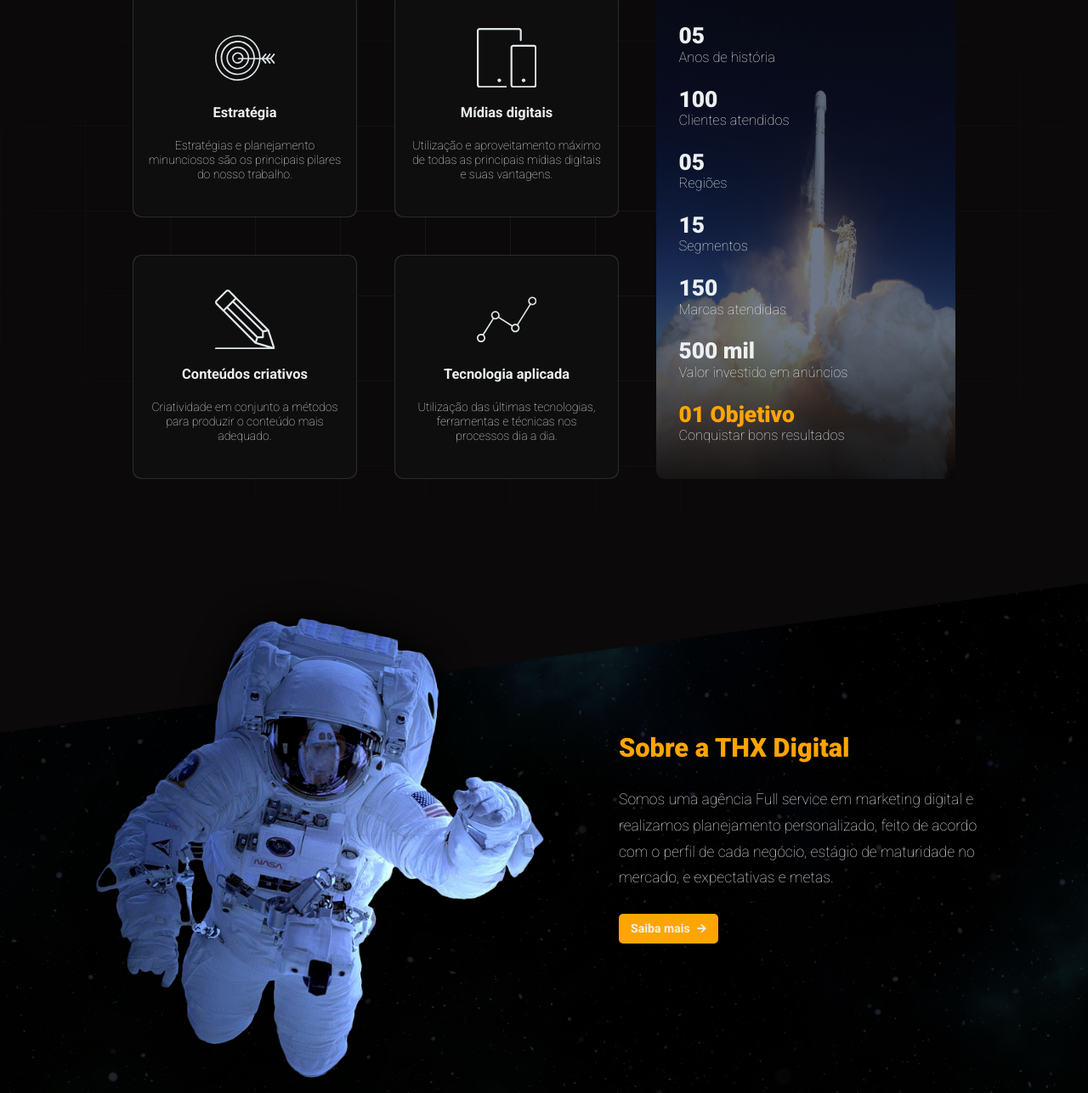
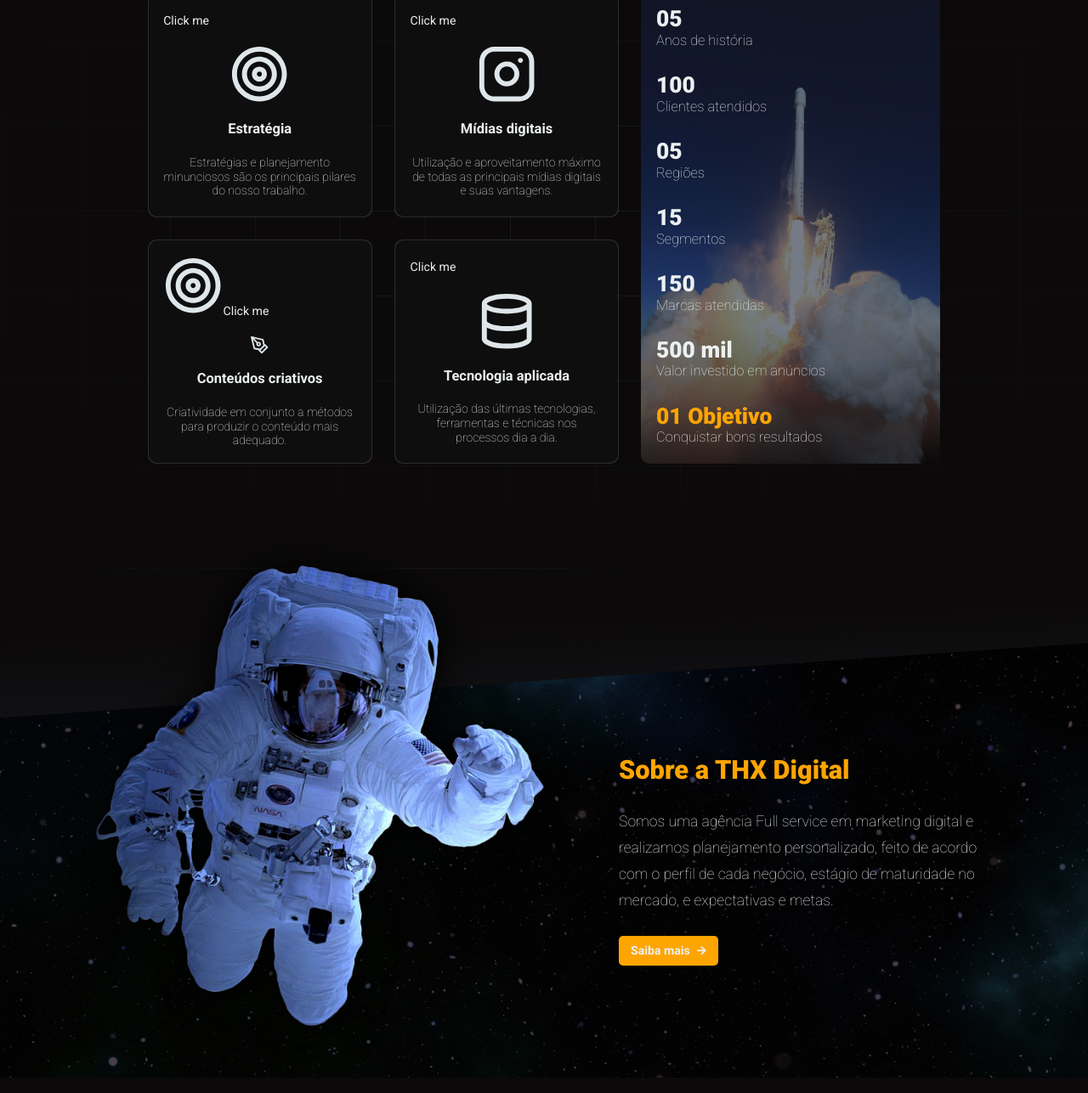
Before and after one commit to soustern/thx_digital, a website: page index.html in a window 1280 px wide. Shown: the part 929-2216 px from the top of the page at 85% size. Drawn offline with Linux system fonts and the light colour scheme.

Commit message:
Start card modal

```diff
--- a/index.html
+++ b/index.html
@@ -158,8 +158,9 @@
           <div id="card" class="services__list">
             <div class="modern-card">
               <div class="modern-card__content">
+                <p>Click me</p>
                 <svg>
-                  <use xlink:href="img/sprites.svg#icon-target"></use>
+                  <use xlink:href="img/sprites-alt.svg#icon-target"></use>
                 </svg>
                 <h3>Estratégia</h3>
                 <p class="paragraph">
@@ -170,8 +171,9 @@
             </div>
             <div class="modern-card">
               <div class="modern-card__content">
+                <p>Click me</p>
                 <svg>
-                  <use xlink:href="img/sprites.svg#icon-mobile"></use>
+                  <use xlink:href="img/sprites-alt.svg#icon-instagram"></use>
                 </svg>
                 <h3>Mídias digitais</h3>
                 <p class="paragraph">
@@ -182,8 +184,15 @@
             </div>
             <div class="modern-card">
               <div class="modern-card__content">
+                <p>
+                  <svg>
+                    <use
+                      xlink:href="img/sprites-alt.svg#icon-target"
+                    ></use></svg
+                  >Click me
+                </p>
                 <svg>
-                  <use xlink:href="img/sprites.svg#icon-pencil"></use>
+                  <use xlink:href="img/sprites-alt.svg#icon-pen-tool"></use>
                 </svg>
                 <h3>Conteúdos criativos</h3>
                 <p class="paragraph">
@@ -194,8 +203,9 @@
             </div>
             <div class="modern-card">
               <div class="modern-card__content">
+                <p>Click me</p>
                 <svg>
-                  <use xlink:href="img/sprites.svg#icon-linegraph"></use>
+                  <use xlink:href="img/sprites-alt.svg#icon-database"></use>
                 </svg>
                 <h3>Tecnologia aplicada</h3>
                 <p class="paragraph">
--- a/sass/base/_base.scss
+++ b/sass/base/_base.scss
@@ -5,7 +5,7 @@
 html {
   /* Other */
   font-size: 55%;
-  scroll-padding-top: 5rem;
+  scroll-padding-top: 20rem;
   background-color: var(--color-primary-700);
 
   /* Medias Queries - b
--- a/sass/base/_utilities.scss
+++ b/sass/base/_utilities.scss
@@ -9,7 +9,7 @@
   justify-content: center;
   padding: var(--padding-section);
   z-index: 0;
-  gap: 5rem;
+  gap: 3rem;
 
   /* Other */
   flex-wrap: wrap;
@@ -28,12 +28,12 @@
     */
 
     background-image: linear-gradient(
-        rgba($color-primary-400, 0.3) 1px,
+        rgba($color-primary-400, 0.45) 0.3px,
         transparent 1px
       ),
       linear-gradient(
         to right,
-        rgba($color-primary-400, 0.3) 1px,
+        rgba($color-primary-400, 0.45) 0.3px,
         var(--color-primary-700) 1px
       );
     background-size: 100px 100px;
--- a/sass/components/_cards.scss
+++ b/sass/components/_cards.scss
@@ -6,8 +6,9 @@
   --card-color: rgb(14, 14, 14);
 
   /* Display & Box Model */
-  width: 30rem;
-  height: 30rem;
+  //width: 30rem;
+  //height: 30rem;
+  padding: 15rem;
 
   /* Positioning */
   position: relative;
@@ -25,8 +26,7 @@
 
   @include responsive(big-desktop) {
     /* Display & Box Model */
-    width: 35rem;
-    height: 35rem;
+    padding: 20rem;
   }
 
   /*
@@ -100,6 +100,10 @@
     background-color: var(--card-color);
     border-radius: inherit;
 
+    p {
+      align-self: flex-start;
+    }
+
     svg {
       /* Display & Box Model */
       display: inline-block;
@@ -115,12 +119,6 @@
     ==========================================================================
     */
 
-      @include responsive(big-desktop) {
-        /* Display & Box Model */
-        height: 10rem;
-        width: 10rem;
-      }
-
       /*
     ==========================================================================
     MEDIA QUERIES - e
--- a/sass/layout/_about-us.scss
+++ b/sass/layout/_about-us.scss
@@ -15,7 +15,7 @@
 
     /* Positioning */
     justify-content: center;
-    padding: 20rem 0;
+    padding: 15rem 0;
     position: relative;
     gap: 10rem;
     z-index: 2;
@@ -24,7 +24,7 @@
     background-image: url("../img/about-us-alt.jpg");
     background-size: cover;
 
-    background-color: var(--color-primary-700);
+    background-color: lighten($color-primary-700, 5%);
     background-blend-mode: soft-light;
     overflow: visible;
 
@@ -42,7 +42,28 @@
 
       /* Other */
       background-color: var(--color-primary-700);
-      clip-path: polygon(0 0, 100% 0, 100% 0, 0 100%);
+      clip-path: polygon(0 0, 100% 0, 100% 50%, 0 100%);
+    }
+
+    &::after {
+      /* Display & Box Model */
+      content: "";
+      display: block;
+      height: 20rem;
+      width: 100%;
+
+      /* Positioning */
+      position: absolute;
+      left: 0;
+      top: 0;
+
+      /* Other */
+      background: linear-gradient(
+        178deg,
+        transparent 40%,
+        rgba($color-primary-400, 0.2)
+      );
+      clip-path: polygon(0 0, 100% 0, 100% 50%, 0 100%);
     }
 
     /*
@@ -147,6 +168,7 @@
     max-width: 50rem;
 
     /* Positioning */
+    margin-top: 10rem;
 
     /* Other */
   }
--- a/sass/layout/_our-numbers.scss
+++ b/sass/layout/_our-numbers.scss
@@ -9,9 +9,10 @@
 
   /* Positioning */
   align-self: stretch;
-  padding: 3rem;
+  padding: 2rem;
   flex-direction: column;
   justify-content: space-around;
+  gap: 3rem;
 
   position: relative;
   z-index: 3;
@@ -20,13 +21,13 @@
   background-image: linear-gradient(
       to bottom,
       transparent 70%,
-      rgba($color-black, 0.7)
+      rgba($color-black, 0.8)
     ),
     url(../img/our-numbers-alt.jpg);
   background-size: cover;
 
   background-color: var(--color-primary-400);
-  background-blend-mode: overlay;
+  background-blend-mode: soft-light;
 
   color: var(--color-secondary-300);
   border-radius: 10px;
@@ -43,7 +44,7 @@
     inset: 0;
     z-index: 4;
 
-    backdrop-filter: saturate(70%);
+    backdrop-filter: saturate(90%);
   }
 
   &__text {
--- a/sass/layout/_services.scss
+++ b/sass/layout/_services.scss
@@ -32,7 +32,7 @@
     grid-template-columns: repeat(2, 1fr);
 
     /* Positioning */
-    grid-gap: 5rem;
+    grid-gap: 3rem;
 
     /*
     * Make it so this goes in front of
```
Also changed, not shown: css/style.css, img/sprites-alt.svg (added).
